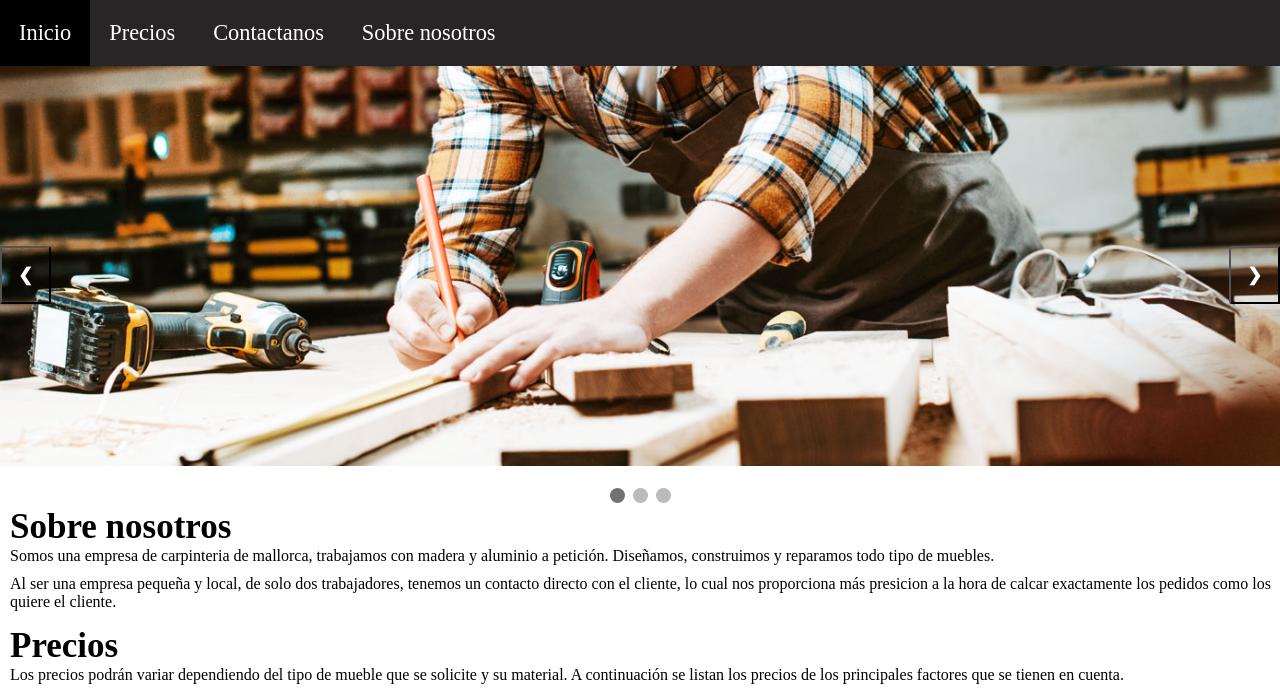
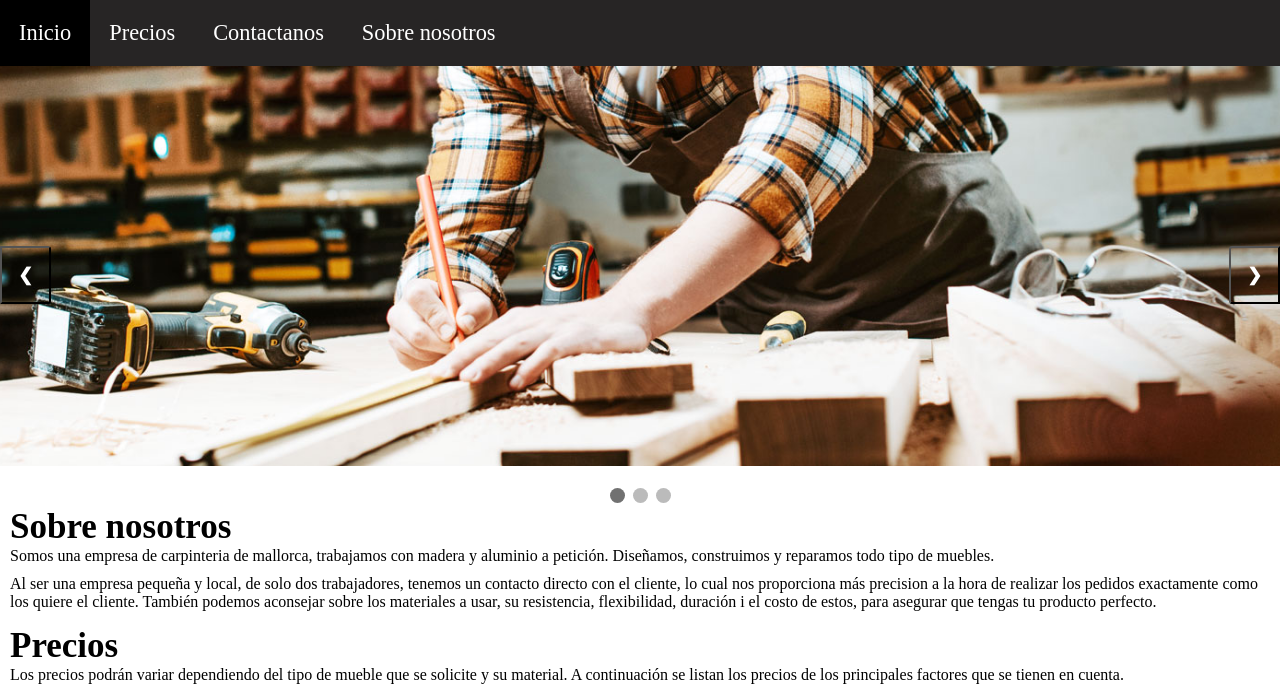
Before and after one commit to felixmontero/FINAL_PROYECT-DIW, a plain HTML site: page src/index.html in a window 1280 px wide. Shown: the top 696 px of the page. Drawn offline with Linux system fonts and the light colour scheme.

Commit message:
moreText

```diff
--- a/src/index.html
+++ b/src/index.html
@@ -79,8 +79,13 @@
                     Diseñamos, construimos y reparamos todo tipo de muebles.
                 </p>
                 <p>
-                    Al ser una empresa pequeña y local, de solo dos trabajadores, tenemos un contacto directo con el cliente,
-                    lo cual nos proporciona más presicion a la hora de calcar exactamente los pedidos como los quiere el cliente.
+                    Al ser una empresa pequeña y local, de solo dos trabajadores, tenemos un contacto directo con el
+                    cliente,
+                    lo cual nos proporciona más precision a la hora de realizar los pedidos exactamente como los quiere
+                    el cliente.
+                    También podemos aconsejar sobre los materiales a usar, su resistencia, flexibilidad, duración i el
+                    costo de estos,
+                    para asegurar que tengas tu producto perfecto.
                 </p>
             </article>
             <article>
@@ -101,7 +106,8 @@
                         <input type="text" placeholder="Tema..." class="input-full">
                     </div>
                     <div class="fila">
-                        <textarea name="" id="" cols="30" rows="10" placeholder="Tu Mensaje..." class="input-full"></textarea>
+                        <textarea name="" id="" cols="30" rows="10" placeholder="Tu Mensaje..."
+                            class="input-full"></textarea>
                     </div>
                     <input type="submit" value="Enviar Mensaje" class="btn-enviar">
                 </form>
--- a/style.css
+++ b/style.css
@@ -129,10 +129,11 @@
    font-size: 35px;
  }
 
-article{
+ article {
    margin-left: 10px;
    margin-bottom: 15px;
  }
+
  p {
    margin-bottom: 10px;
 
```
Lines whose indentation alone changed are shown as unchanged.
